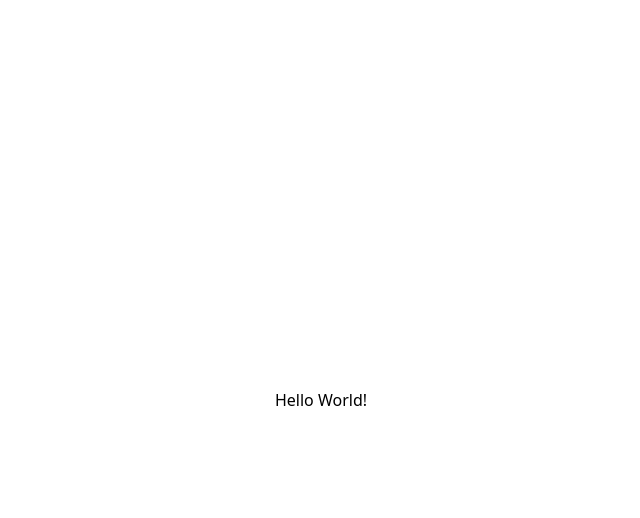
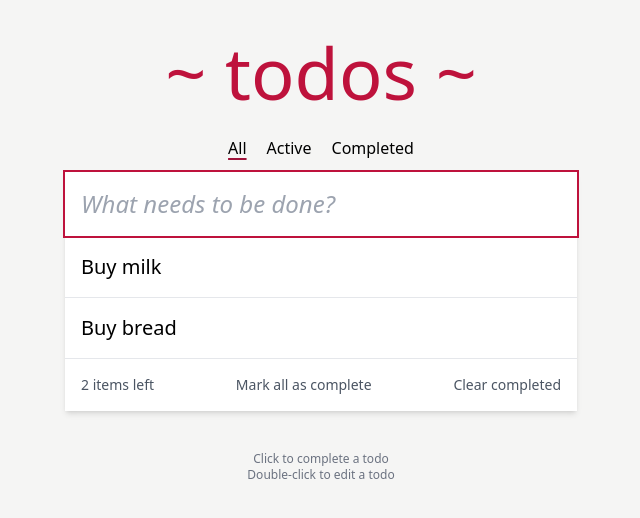
Before and after one commit to Aryavrat77/todo-app, a website built with Vite: page index.html in a window 1280 px wide. Shown: the whole page, without its empty margins (319-959 px from the left). Built offline with nearby package versions, Linux system fonts and the light colour scheme.

Commit message:
Set up the layout and styling

```diff
--- a/index.html
+++ b/index.html
@@ -6,8 +6,72 @@
     <meta name="viewport" content="width=device-width, initial-scale=1.0" />
     <title>ToDo App</title>
   </head>
-  <body>
-    <div id="app"></div>
+  <body class="bg-stone-100">
+    <header class="max-w-lg py-4 mx-auto mt-5 font-thin text-center">
+      <h1 class="font-sans text-7xl text-rose-700">~ todos ~</h1>
+    </header>
+    <nav
+      id="todo-nav"
+      class="flex items-center justify-center gap-3 py-2 filters"
+      role="navigation"
+    >
+      <a
+        href="#/"
+        class="p-1 underline underline-offset-4 decoration-rose-800 decoration-2"
+        role="button"
+        >All</a
+      >
+      <a
+        href="#/active"
+        class="p-1"
+        role="button"
+        >Active</a
+      >
+      <a
+        href="#/completed"
+        class="p-1"
+        role="button"
+        >Completed</a
+      >
+    </nav>
+    <main class="max-w-lg mx-auto font-thin bg-white divide-y shadow-md">
+      <input
+        id="new-todo"
+        placeholder="What needs to be done?"
+        autofocus
+        class="w-full p-4 text-2xl italic outline-none focus:outline-offset-0 focus:outline-rose-700"
+      />
+      <section
+        id="todo-list"
+        class="flex flex-col w-full text-xl font-normal divide-y"
+      >
+        <!-- Todos will go here -->
+        <div class="p-4 todo-item">
+          <div class="todo-text">Buy milk</div>
+          <input class="hidden todo-edit" value="Buy milk" />
+        </div>
+        <div class="p-4 todo-item">
+          <div class="todo-text">Buy bread</div>
+          <input class="hidden todo-edit" value="Buy bread" />
+        </div>
+      </section>
+      <section
+        id="todo-actions"
+        class="flex justify-between p-4 text-sm text-gray-600"
+      >
+        <span id="todo-count">2 items left</span>
+        <button id="mark-all-completed" aria-label="Mark all tasks as completed">
+          Mark all as complete
+        </button>
+        <button id="clear-completed" aria-label="Clear completed tasks">
+          Clear completed
+        </button>
+      </section>
+    </main>
+    <footer class="flex flex-col items-center justify-center max-w-lg mx-auto mt-10 text-xs text-gray-500 font-extralight">
+      <div>Click to complete a todo</div>
+      <div>Double-click to edit a todo</div>
+    </footer>
     <script type="module" src="/src/main.js"></script>
   </body>
 </html>
--- a/src/main.js
+++ b/src/main.js
@@ -1,6 +1 @@
 import "../style.css";
-
-const app = document.getElementById("app");
-app.innerHTML = `<div class="flex items-center justify-center h-screen">
-  <div>Hello World!</div>
-</div>`;
```
